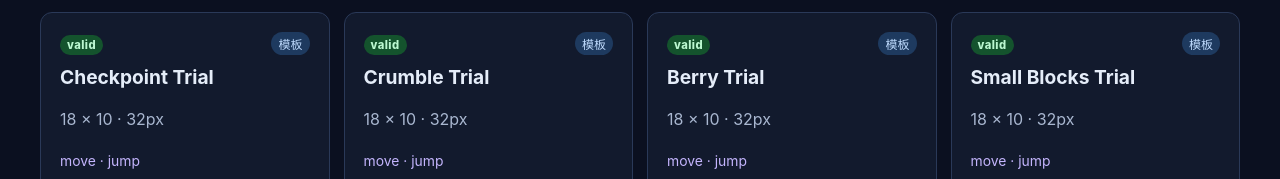
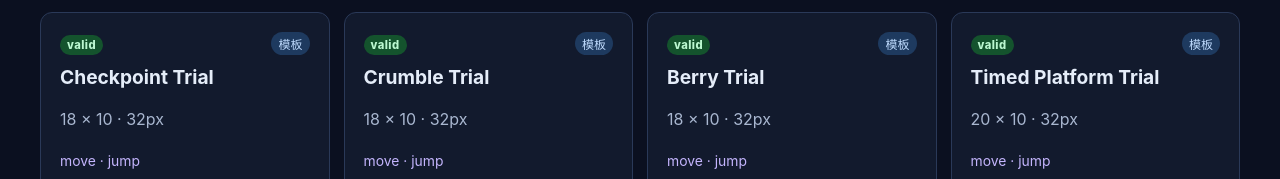
Before and after one commit to MrO-O/JumpForge, a React (Vite) app: page / in a window 1280 px wide. Shown: the part 716-895 px from the top of the page. Built offline with nearby package versions, Linux system fonts and the light colour scheme.

Commit message:
feat: add timed platform tile

```diff
--- a/src/game/RuntimeLevelBuilder.ts
+++ b/src/game/RuntimeLevelBuilder.ts
@@ -42,6 +42,7 @@ export interface RuntimeLevelBuildResult {
   staminaRefills: Phaser.Physics.Arcade.StaticGroup;
   checkpoints: Phaser.Physics.Arcade.StaticGroup;
   collectibleBerries: Phaser.Physics.Arcade.StaticGroup;
+  timedPlatforms: Phaser.Physics.Arcade.StaticGroup;
   crumbleBlocks: Phaser.Physics.Arcade.StaticGroup;
   partialSolids: Phaser.Physics.Arcade.StaticGroup;
   spawnPosition: RuntimePosition | null;
@@ -130,6 +131,7 @@ const tileBuildHandlers: Partial<Record<RuntimeTileKind, TileBuildHandler>> = {
     context.entity.trigger = createPhysicalTile(context, context.result.collectibleBerries);
     context.result.collectibleTotal += 1;
   },
+  timedPlatform: (context) => { context.entity.collider = createPhysicalTile(context, context.result.timedPlatforms); },
   crumbleBlock: (context) => { context.entity.collider = createPhysicalTile(context, context.result.crumbleBlocks); },
 };
 
@@ -177,6 +179,7 @@ export function buildRuntimeLevel(scene: Phaser.Scene, level: LevelDocument): Ru
     staminaRefills: scene.physics.add.staticGroup(),
     checkpoints: scene.physics.add.staticGroup(),
     collectibleBerries: scene.physics.add.staticGroup(),
+    timedPlatforms: scene.physics.add.staticGroup(),
     crumbleBlocks: scene.physics.add.staticGroup(),
     partialSolids: scene.physics.add.staticGroup(),
     spawnPosition: null,
--- a/src/game/TestScene.ts
+++ b/src/game/TestScene.ts
@@ -109,6 +109,7 @@ export class TestScene extends Phaser.Scene {
     if (!this.player || !this.controller || !this.builtLevel) return;
     this.state.elapsedMs += deltaMs;
     if (!this.state.isDead && !this.state.isComplete) {
+      this.tileRuntime?.update(deltaMs);
       this.controller.update(deltaMs);
       if (this.player.y > this.worldHeight + this.controller.tuning.deathMargin) this.killPlayer('You fell out of the level.');
     }
--- a/src/game/tileRuntimeHandlers.ts
+++ b/src/game/tileRuntimeHandlers.ts
@@ -4,6 +4,16 @@ import type { DashBlockCluster, RuntimeLevelBuildResult, RuntimeTileEntity } fro
 import { toCellKey, type RuntimeCellKey, type RuntimeLevelState } from './runtimeTypes';
 
 export const crumbleBlockDelayMs = 500;
+
+/** Shared timing and visuals for every timed platform in one test session. */
+export const timedPlatformTiming = {
+  activeMs: 1200,
+  inactiveMs: 900,
+  inactiveAlpha: 0.16,
+} as const;
+
+const timedPlatformCycleMs = timedPlatformTiming.activeMs
+  + timedPlatformTiming.inactiveMs;
 
 export interface TileRuntimeHandlerCallbacks {
   onDeath: (message: string) => void;
@@ -54,6 +64,9 @@ export class TileRuntimeController {
   private readonly switchCooldowns = new Map<RuntimeCellKey, number>();
   private readonly crumbleTimers = new Map<RuntimeCellKey, Phaser.Time.TimerEvent>();
   private lastDoorPromptAt = Number.NEGATIVE_INFINITY;
+  private timedPlatformElapsedMs = 0;
+  private timedPlatformsAreActive = false;
+  private readonly pendingTimedPlatformCells = new Set<RuntimeCellKey>();
 
   constructor(
     private readonly scene: Phaser.Scene,
@@ -73,6 +86,7 @@ export class TileRuntimeController {
     this.scene.physics.add.collider(this.player, this.level.switchDoors);
     this.scene.physics.add.collider(this.player, this.level.dashBlocks, (_player, dashBlock) => this.handleDashBlock(dashBlock));
     this.scene.physics.add.collider(this.player, this.level.crumbleBlocks, (_player, crumbleBlock) => this.handleCrumbleBlock(crumbleBlock));
+    this.scene.physics.add.collider(this.player, this.level.timedPlatforms);
     this.scene.physics.add.overlap(this.player, this.level.spikes, () => this.callbacks.onDeath('You touched spikes.'));
     this.scene.physics.add.overlap(this.player, this.level.goals, () => this.callbacks.onComplete());
     this.scene.physics.add.collider(this.player, this.level.springs, (_player, spring) => this.handleSpring(spring));
@@ -82,6 +96,7 @@ export class TileRuntimeController {
     this.scene.physics.add.overlap(this.player, this.level.staminaRefills, (_player, refill) => this.handleStaminaRefill(refill));
     this.scene.physics.add.overlap(this.player, this.level.checkpoints, (_player, checkpoint) => this.handleCheckpoint(checkpoint));
     this.scene.physics.add.overlap(this.player, this.level.collectibleBerries, (_player, berry) => this.handleCollectibleBerry(berry));
+    this.applyTimedPlatformPhase();
   }
 
   resetForAttempt(preserveCheckpoint = false, preserveCollectibles = false): void {
@@ -89,6 +104,9 @@ export class TileRuntimeController {
     for (const timer of this.crumbleTimers.values()) timer.remove(false);
     this.crumbleTimers.clear();
     this.lastDoorPromptAt = Number.NEGATIVE_INFINITY;
+    this.timedPlatformElapsedMs = 0;
+    this.timedPlatformsAreActive = false;
+    this.pendingTimedPlatformCells.clear();
     for (const entity of this.level.entitiesByCell.values()) {
       switch (entity.kind) {
         case 'key':
@@ -140,6 +158,13 @@ export class TileRuntimeController {
         if (entity) setVisible(entity, true);
       }
     }
+    this.applyTimedPlatformPhase();
+  }
+
+  update(deltaMs: number): void {
+    if (this.level.timedPlatforms.getLength() === 0) return;
+    this.timedPlatformElapsedMs = (this.timedPlatformElapsedMs + deltaMs) % timedPlatformCycleMs;
+    this.applyTimedPlatformPhase();
   }
 
   /** A small tile-neighbour probe is more reliable than Arcade side flags for wall abilities. */
@@ -234,6 +259,60 @@ export class TileRuntimeController {
     entity.glyph.setAlpha(0.7);
     this.callbacks.onMessage('Crumble block cracking...');
     this.crumbleTimers.set(entity.cellKey, this.scene.time.delayedCall(crumbleBlockDelayMs, () => this.breakCrumbleBlock(entity)));
+  }
+
+  private applyTimedPlatformPhase(): void {
+    const active = this.timedPlatformElapsedMs < timedPlatformTiming.activeMs;
+
+    for (const entity of this.level.entitiesByCell.values()) {
+      if (entity.kind !== 'timedPlatform') continue;
+      if (!active) {
+        setColliderEnabled(entity, false);
+        entity.visual.setFillStyle(entity.color);
+        entity.visual.setAlpha(timedPlatformTiming.inactiveAlpha);
+        entity.glyph.setAlpha(timedPlatformTiming.inactiveAlpha);
+      }
+    }
+
+    if (!active) {
+      this.timedPlatformsAreActive = false;
+      return;
+    }
+
+    if (!this.timedPlatformsAreActive) {
+      for (const entity of this.level.entitiesByCell.values()) {
+        if (entity.kind === 'timedPlatform' && this.isPlayerOverlappingTimedPlatform(entity)) {
+          this.pendingTimedPlatformCells.add(entity.cellKey);
+        }
+      }
+      this.timedPlatformsAreActive = true;
+    }
+
+    for (const entity of this.level.entitiesByCell.values()) {
+      if (entity.kind !== 'timedPlatform') continue;
+      if (this.pendingTimedPlatformCells.has(entity.cellKey) && this.isPlayerOverlappingTimedPlatform(entity)) {
+        setColliderEnabled(entity, false);
+        entity.visual.setFillStyle(entity.color);
+        entity.visual.setAlpha(timedPlatformTiming.inactiveAlpha);
+        entity.glyph.setAlpha(timedPlatformTiming.inactiveAlpha);
+        continue;
+      }
+      this.pendingTimedPlatformCells.delete(entity.cellKey);
+      setColliderEnabled(entity, true);
+      entity.visual.setFillStyle(entity.color);
+      entity.visual.setAlpha(1);
+      entity.glyph.setAlpha(1);
+    }
+  }
+
+  private isPlayerOverlappingTimedPlatform(entity: RuntimeTileEntity): boolean {
+    const platformBody = entity.collider?.body as Phaser.Physics.Arcade.StaticBody | undefined;
+    if (!platformBody) return false;
+    const playerBody = this.player.body;
+    return playerBody.x < platformBody.x + platformBody.width
+      && playerBody.x + playerBody.width > platformBody.x
+      && playerBody.y < platformBody.y + platformBody.height
+      && playerBody.y + playerBody.height > platformBody.y;
   }
 
   private breakCrumbleBlock(entity: RuntimeTileEntity): void {
--- a/src/levels/sampleLevels.ts
+++ b/src/levels/sampleLevels.ts
@@ -61,9 +61,18 @@ const berryTrialLevel = paint(
   ],
 );
 
+const timedPlatformTrialLevel = paint(
+  createEmptyLevel({ id: 'sample-timed-platform-trial', title: 'Timed Platform Trial', author: 'JumpForge', width: 20, height: 10 }),
+  [
+    [4, 8, 'checkpoint'],
+    [6, 9, 'empty'], [7, 9, 'empty'], [8, 9, 'empty'], [9, 9, 'empty'],
+    [6, 8, 'timedPlatform'], [7, 8, 'timedPlatform'], [8, 8, 'timedPlatform'], [9, 8, 'timedPlatform'],
+  ],
+);
+
 const smallBlocksTrialLevel = paint(
   createEmptyLevel({ id: 'sample-small-blocks-trial', title: 'Small Blocks Trial', author: 'JumpForge', width: 18, height: 10 }),
   [[4, 8, 'halfBlockTop'], [6, 8, 'halfBlockBottom'], [9, 7, 'halfBlockLeft'], [11, 7, 'halfBlockRight']],
 );
 
-export const sampleLevels: readonly LevelDocument[] = [basicJumpLevel, keyDoorLevel, dashLevel, wallTrainingLevel, checkpointTrialLevel, crumbleTrialLevel, berryTrialLevel, smallBlocksTrialLevel];
+export const sampleLevels: readonly LevelDocument[] = [basicJumpLevel, keyDoorLevel, dashLevel, wallTrainingLevel, checkpointTrialLevel, crumbleTrialLevel, berryTrialLevel, timedPlatformTrialLevel, smallBlocksTrialLevel];
--- a/src/tiles/tileRegistry.ts
+++ b/src/tiles/tileRegistry.ts
@@ -22,6 +22,7 @@ export const tileRegistry: TileRegistry = {
   staminaRefill: defineTile({ id: 'staminaRefill', name: '体力补给', category: 'ability', collision: 'none', hazardous: false, interactive: true, requiredAbilities: ['wallClimb'], tags: ['stamina', 'refill', 'ability'], editor: { color: '#34d399', glyph: '✦', label: '体力补给', paletteOrder: 140 }, runtime: { kind: 'staminaRefill' } }),
   checkpoint: defineTile({ id: 'checkpoint', name: '检查点', category: 'interaction', collision: 'none', hazardous: false, interactive: true, tags: ['checkpoint', 'respawn'], editor: { color: '#f97316', glyph: '⚑', label: '检查点', paletteOrder: 145 }, runtime: { kind: 'checkpoint' } }),
   collectibleBerry: defineTile({ id: 'collectibleBerry', name: '可选莓果', category: 'interaction', collision: 'none', hazardous: false, interactive: true, tags: ['collectible', 'optional', 'score'], visualBox: { x: 0.2, y: 0.2, width: 0.6, height: 0.6 }, editor: { color: '#fb7185', glyph: '◆', label: '莓果', paletteOrder: 147 }, runtime: { kind: 'collectibleBerry' } }),
+  timedPlatform: defineTile({ id: 'timedPlatform', name: '定时平台', category: 'terrain', collision: 'solid', hazardous: false, interactive: true, tags: ['platform', 'timed', 'rhythm'], editor: { color: '#38bdf8', glyph: '▤', label: '定时平台', paletteOrder: 148 }, runtime: { kind: 'timedPlatform' } }),
   crumbleBlock: defineTile({ id: 'crumbleBlock', name: '碎裂平台', category: 'terrain', collision: 'solid', hazardous: false, interactive: true, tags: ['platform', 'crumble', 'timing'], editor: { color: '#b45309', glyph: '▧', label: '碎裂平台', paletteOrder: 150 }, runtime: { kind: 'crumbleBlock' } }),
   halfBlockTop: defineTile({ id: 'halfBlockTop', name: '半块（上）', category: 'terrain', collision: 'solid', hazardous: false, interactive: false, tags: ['platform', 'solid', 'partial', 'half'], collisionBox: { x: 0, y: 0, width: 1, height: 0.5 }, visualBox: { x: 0, y: 0, width: 1, height: 0.5 }, editor: { color: '#475569', glyph: '', label: '上', paletteOrder: 160 }, runtime: { kind: 'halfBlockTop' } }),
   halfBlockBottom: defineTile({ id: 'halfBlockBottom', name: '半块（下）', category: 'terrain', collision: 'solid', hazardous: false, interactive: false, tags: ['platform', 'solid', 'partial', 'half'], collisionBox: { x: 0, y: 0.5, width: 1, height: 0.5 }, visualBox: { x: 0, y: 0.5, width: 1, height: 0.5 }, editor: { color: '#475569', glyph: '', label: '下', paletteOrder: 161 }, runtime: { kind: 'halfBlockBottom' } }),
--- a/src/tiles/tileTypes.ts
+++ b/src/tiles/tileTypes.ts
@@ -18,6 +18,7 @@ export type TileId =
   | 'staminaRefill'
   | 'checkpoint'
   | 'collectibleBerry'
+  | 'timedPlatform'
   | 'crumbleBlock'
   | 'halfBlockTop'
   | 'halfBlockBottom'
```
Also changed, not shown: 2 other files (tests, documents, lock files or other folders).
